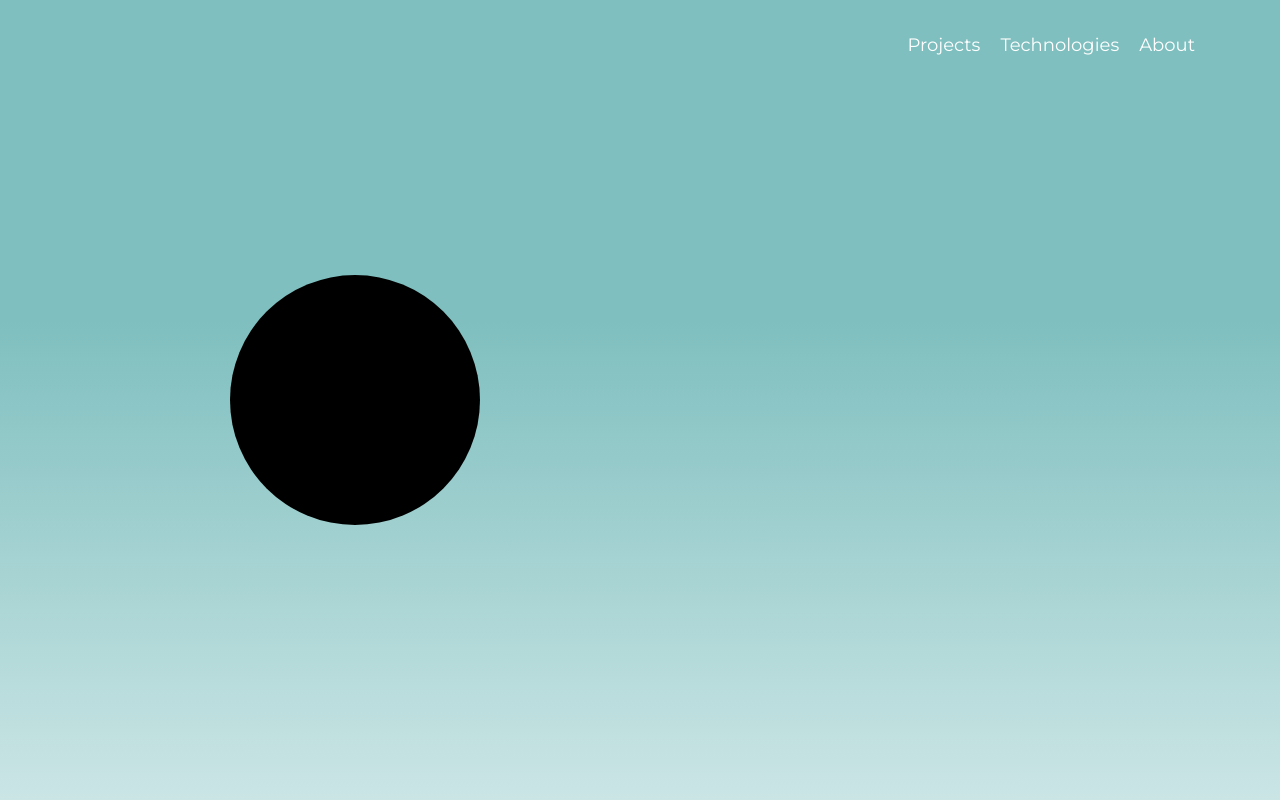
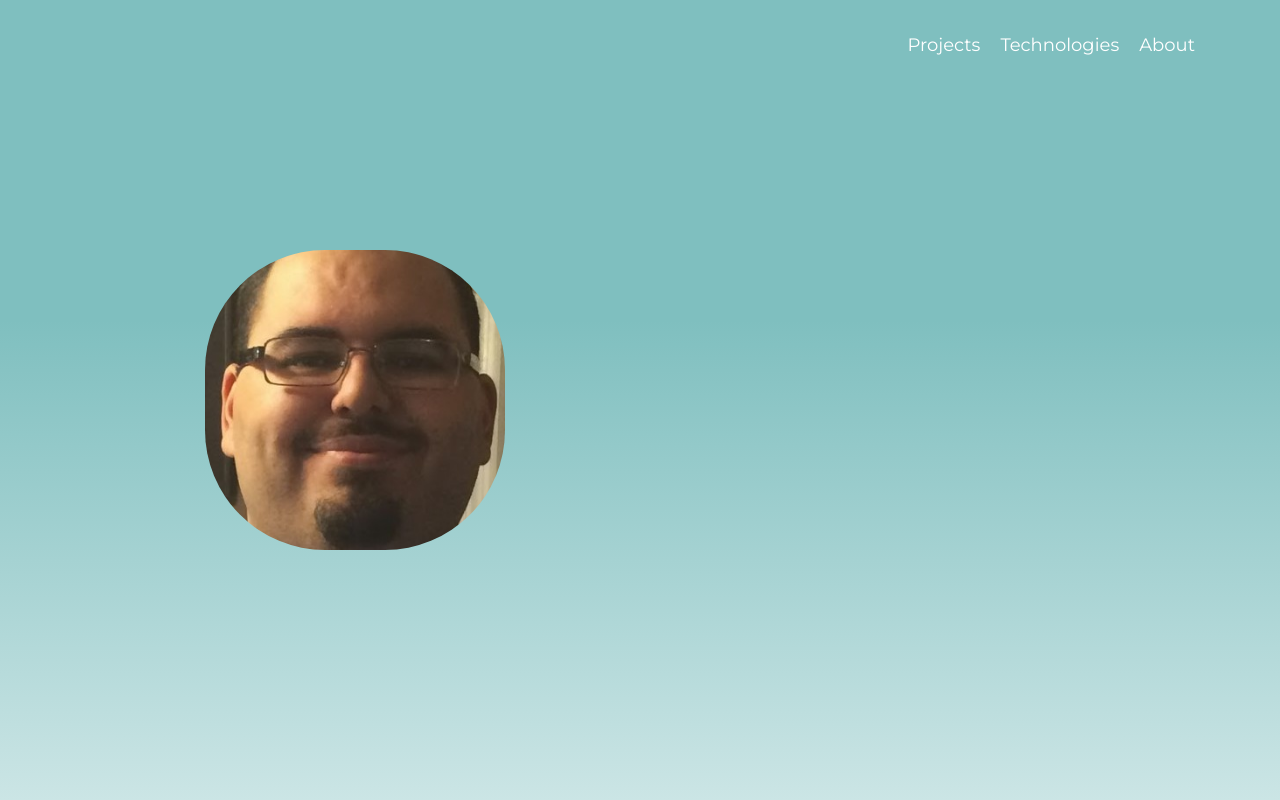
Before and after one commit to loken73/Portfolio, a plain HTML site: page index1.html in a window 1280 px wide. Shown: the top 800 px of the page. Drawn offline with nearby package versions, Linux system fonts and the light colour scheme.

```diff
--- a/jQ.css
+++ b/jQ.css
@@ -64,15 +64,17 @@
 }
 
 .picture-div {
-  margin-top: calc(100vh/2 - 125px);
+  margin-top: calc(100vh/2 - 150px);
 }
 
 .headshot {
-  height: 250px;
-  width: 250px;
-  background-color: black;
+  height: 300px;
+  width: 300px;
+  background: url('images/face.jpeg') center no-repeat;
+  /*background-color: black;*/
+  background-size: cover;
   margin: auto;
-  border-radius: 50%;
+  border-radius: 40%;
 
 }
 
```
Also changed, not shown: 1 other file.
